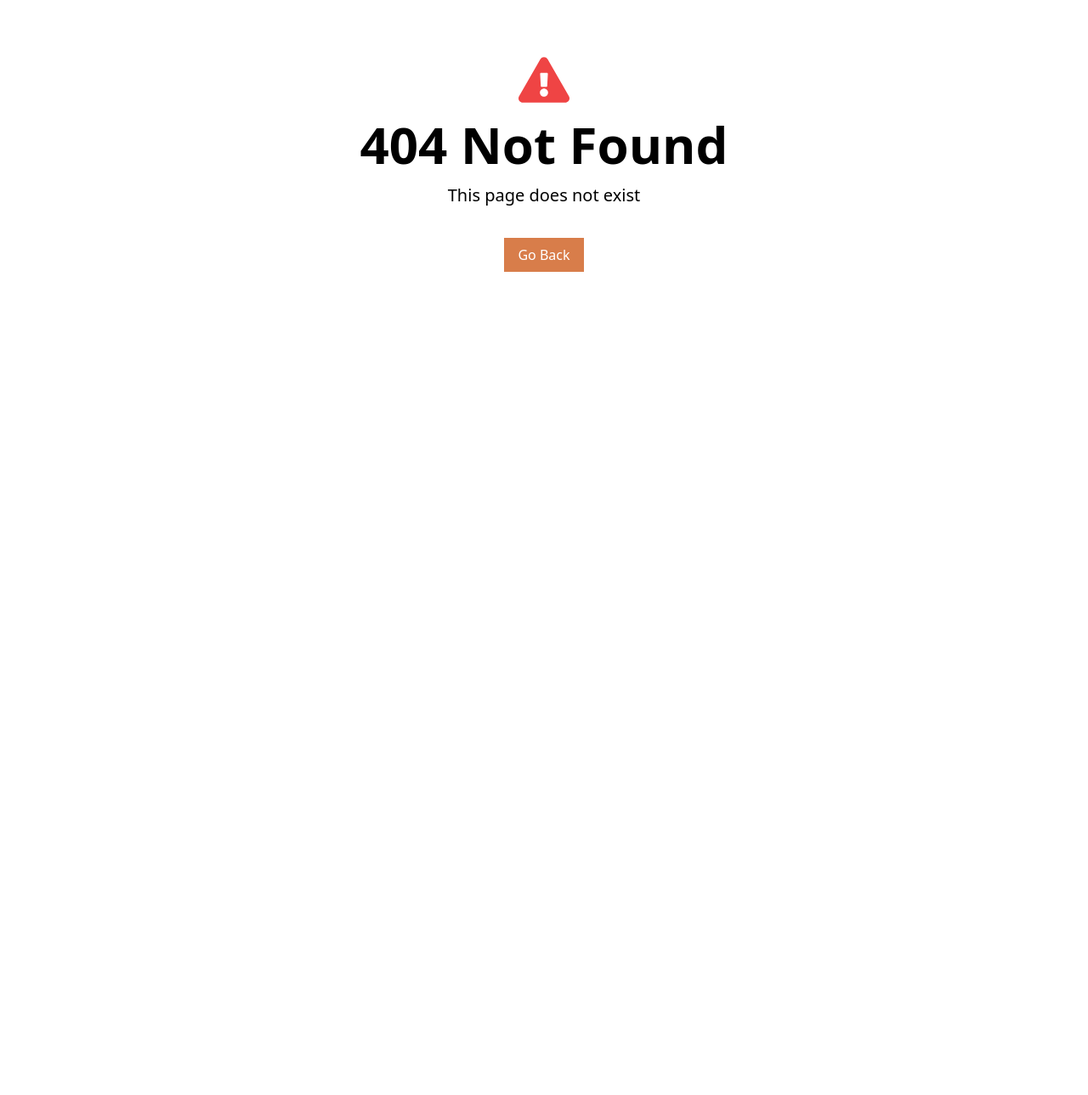
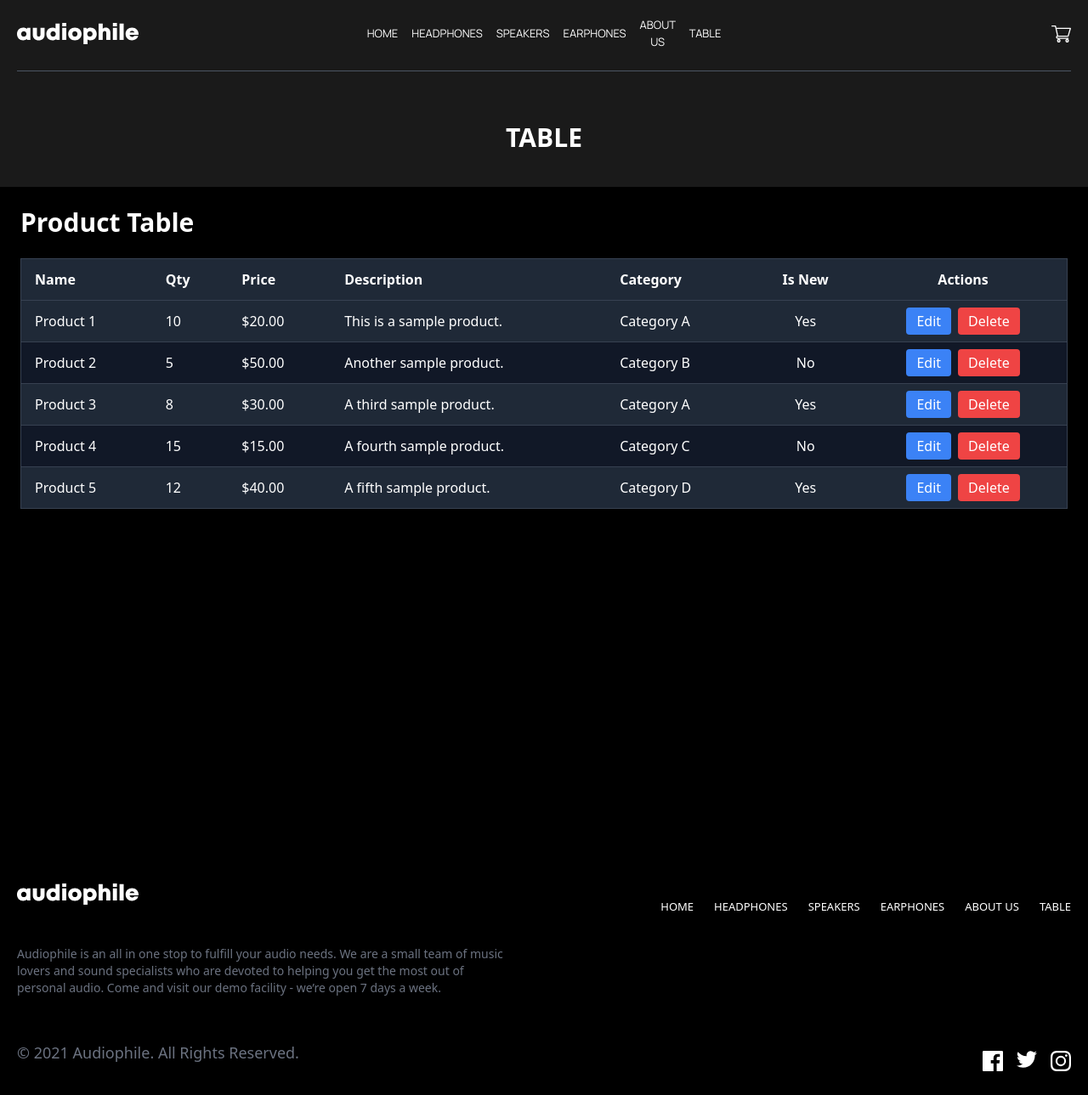
Before and after one commit to faressalem227/Audiophiles-e-commerce-app, a React (Vite) app: page /Table in a window 1280 px wide. Before the commit this address had no page. Shown: the whole page at 85% size. Before the commit the page ends 800 px from the top, so only its background shows below. Built offline with nearby package versions, Linux system fonts and the light colour scheme.

Commit message:
Added Table Page

```diff
--- a/src/App.jsx
+++ b/src/App.jsx
@@ -6,6 +6,7 @@ import EarPhonesPage from "./components/pages/EarphonesPage/EarPhonesPage";
 import AboutPage from "./components/pages/AboutPage/AboutPage";
 import ProductDetailsPage from "./components/pages/ProductDetails/ProductDetailsPage";
 import NotFoundPage from './components/pages/NotFound/NotFoundpage'
+import Table from './components/pages/Table/Table'
 function App() {
   return (
     <Router>
@@ -17,6 +18,7 @@ function App() {
         <Route path="/About US" element={<AboutPage />} />
         <Route path="/products/:id" element={<ProductDetailsPage />} />
         <Route path="*" element={<NotFoundPage />} />
+        <Route path="/Table" element={<Table />} />
       </Routes>
     </Router>
   );
--- a/src/components/layout/Footer.jsx
+++ b/src/components/layout/Footer.jsx
@@ -21,6 +21,7 @@ const Footer = () => {
             <ListItem path="/Speakers">SPEAKERS</ListItem>
             <ListItem path="/Earphones">EARPHONES</ListItem>
             <ListItem path="/About US">ABOUT US</ListItem>
+            <ListItem path="/Table">TABLE</ListItem>
           </ul>
         </div>
         <p className="mb-4  text-gray-500 max-w-xl  text-sm ">
--- a/src/components/layout/NavBar.jsx
+++ b/src/components/layout/NavBar.jsx
@@ -40,6 +40,7 @@ function NavBar({ handleMenu }) {
           <ListItem path="/Speakers">SPEAKERS</ListItem>
           <ListItem path="/Earphones">EARPHONES</ListItem>
           <ListItem path="/About US">ABOUT US</ListItem>
+          <ListItem path="/Table">TABLE</ListItem>
         </ul>
 
         {/* Cart Button */}
```
Also changed, not shown: src/components/layout/LoginForm.jsx (line endings or trailing spaces).
